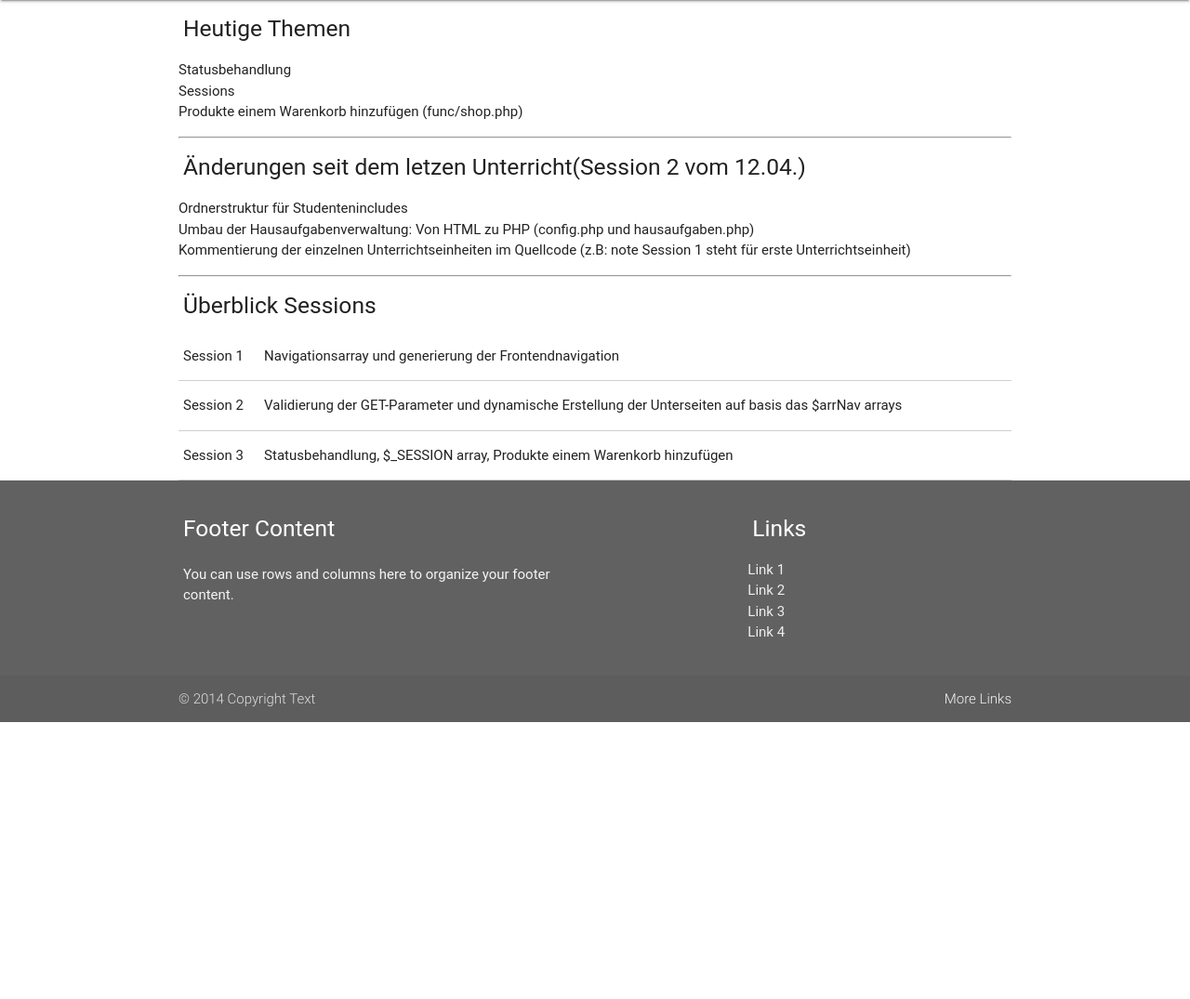
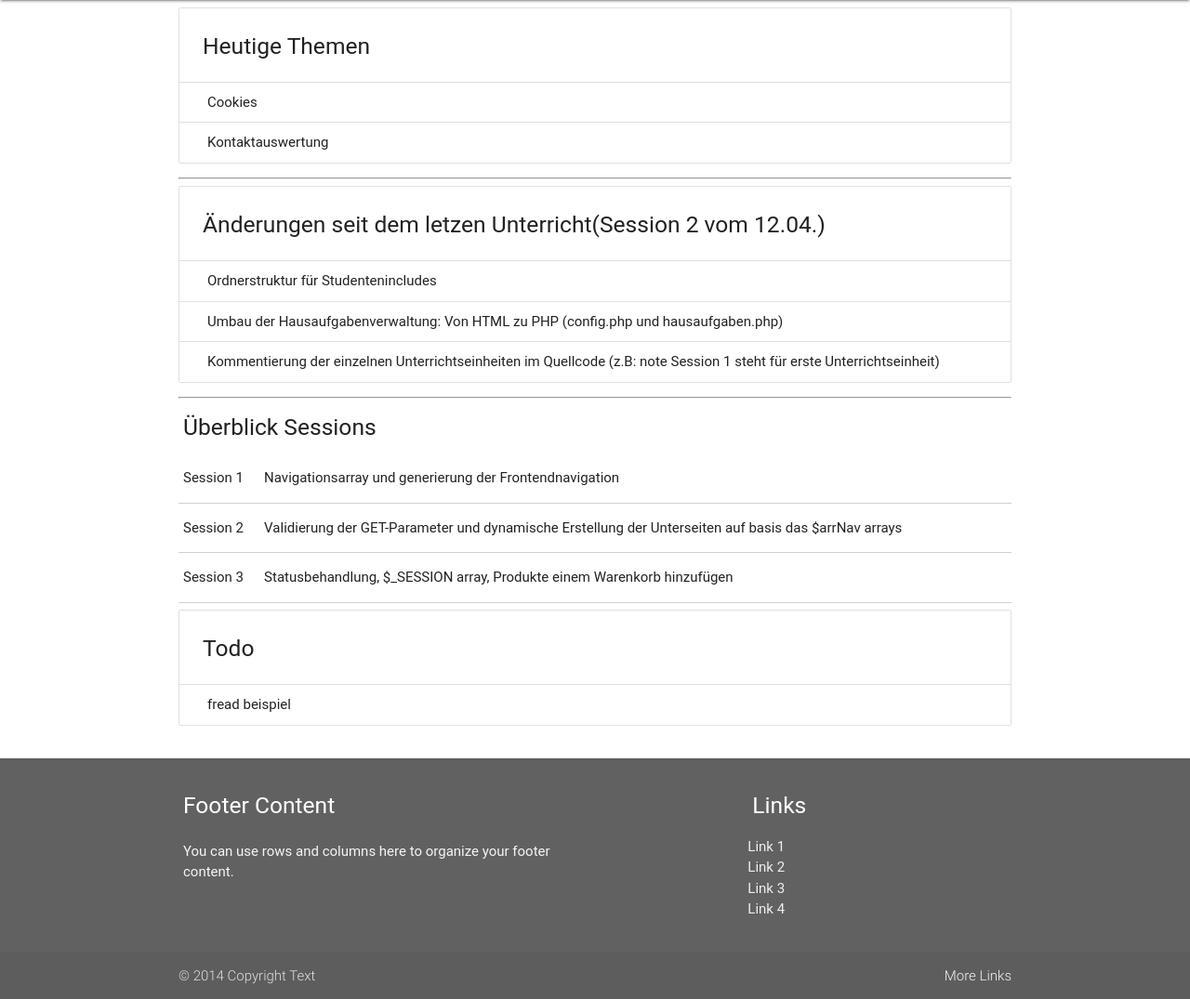
Before and after one commit to irhamputra/PHP_lesson, a PHP site: page /?p=1 in a window 1280 px wide. Shown: the part 64-1139 px from the top of the page at 93% size. Before the commit the page ends 841 px from the top, so only its background shows below. Run offline with PHP 8.4, Linux system fonts and the light colour scheme; some libraries are stand-ins or nearby versions; some web fonts are replaced.

Commit message:
styling der Hausaufgabensektion

```diff
--- a/config/config.php
+++ b/config/config.php
@@ -162,4 +162,9 @@ $arrProducts = array(
         "details" => "Hört im Kopf",
         "price" => 159.99
     ),
+    2 => array(
+        "name" => "Mutti-Mixer",
+        "details" => "Mixt Muttis",
+        "price" => 140.00
+    )
 );
--- a/func/application.php
+++ b/func/application.php
@@ -73,20 +73,19 @@ function load_validated_page(){
 
 /**
  * Fügt eine Fehlermeldung zu dem Statusarray hinzu
- * @param $message
+ * @param string $message
  * @return void
  */
-/*
 function addStatusMessage($message){
     global $arrStatus;
     $arrStatus[] = $message;
 }
-*/
+
+
 /**
  * Liest das Statusarray aus und gibt eine html fehlerliste zurück.
  * @return string Liste mit Fehlern
  */
-/*
 function readStatus(){
     global $arrStatus;
     if(!empty($arrStatus)){
@@ -99,10 +98,10 @@ function readStatus(){
     }else{
         return "";
     }
-}*/
+}
 
-/** Lade Seitenspezifische Funktionen. Ich brauche nicht alle Funktionalität auf jeder seite.
-*
+/** Lade Seitenspezifische Funktionen.
+ * Ich brauche nicht alle Funktionalität auf jeder seite.
 */
 switch($_GET['p']){
     case 'contact':
@@ -112,8 +111,8 @@ switch($_GET['p']){
         break;
 
     case 'shop':
-        //include "func/shop.php";
-        //addToCart();
+        include "func/shop.php";
+        addToCart();
         break;
 
 }
--- a/func/shop.php
+++ b/func/shop.php
@@ -1,6 +1,6 @@
 <?php
 // NOTE: Session 3
-/*
+
 function addToCart(){
     global $arrProducts;
     if(isset($_GET['addItem'])){
@@ -12,4 +12,4 @@ function addToCart(){
             $_SESSION['cart'][$_GET['addItem']]['count'] = 1;
         }
     }
-}*/
+}
--- a/index.php
+++ b/index.php
@@ -1,11 +1,14 @@
 <?php
 // Note: Session 3
 // Startet eine Session beim User. Muss im Code an erster Stelle stehen und vor jeder HTML ausgabe passieren.
-// session_start();
+session_start();
+
 
 // NOTE: Session 1
 include "config/config.php";
 include "func/application.php";
+
+
 ?>
 
 
@@ -44,7 +47,7 @@ include "func/application.php";
 
 <!-- Fehlerbehandlung -->
 <!-- NOTE: Session 3-->
-<?php // echo readStatus(); ?>
+<?php echo readStatus(); ?>
 
 <main class="container">
     <!-- NOTE: Session 2-->
--- a/sites/frontend/home.php
+++ b/sites/frontend/home.php
@@ -1,15 +1,17 @@
-<h5>Heutige Themen</h5>
-<ul>
-    <li>Statusbehandlung</li>
-    <li>Sessions</li>
-    <li>Produkte einem Warenkorb hinzufügen (func/shop.php)</li>
+
+<ul class="collection with-header">
+    <li class="collection-header"><h5>Heutige Themen</h5></li>
+    <li class="collection-item">Cookies</li>
+    <li class="collection-item">Kontaktauswertung</li>
+
 </ul>
 <hr>
-<h5>Änderungen seit dem letzen Unterricht(Session 2 vom 12.04.)</h5>
-<ul>
-    <li>Ordnerstruktur für Studentenincludes</li>
-    <li>Umbau der Hausaufgabenverwaltung: Von HTML zu PHP (config.php und hausaufgaben.php)</li>
-    <li>Kommentierung der einzelnen Unterrichtseinheiten im Quellcode (z.B: note Session 1 steht für erste Unterrichtseinheit)</li>
+
+<ul class="collection with-header">
+    <li class="collection-header"><h5>Änderungen seit dem letzen Unterricht(Session 2 vom 12.04.)</h5></li>
+    <li class="collection-item">Ordnerstruktur für Studentenincludes</li>
+    <li class="collection-item">Umbau der Hausaufgabenverwaltung: Von HTML zu PHP (config.php und hausaufgaben.php)</li>
+    <li class="collection-item">Kommentierung der einzelnen Unterrichtseinheiten im Quellcode (z.B: note Session 1 steht für erste Unterrichtseinheit)</li>
 </ul>
 <hr>
 <h5>Überblick Sessions</h5>
@@ -27,3 +29,11 @@
         <td>Statusbehandlung, $_SESSION array, Produkte einem Warenkorb hinzufügen</td>
     </tr>
 </table>
+
+<ul class="collection with-header">
+    <li class="collection-header"><h5>Todo</h5></li>
+    <li class="collection-item">fread beispiel</li>
+    </ul>
+<h5></h5>
+
+<?= nl2br(file_get_contents("Fragen.txt")); ?>
--- a/sites/frontend/lena.php
+++ b/sites/frontend/lena.php
@@ -17,8 +17,8 @@ $fragen = array (
  * Übertragen der Überschrift und der Fragen mit fwrite in die Textdatei.
  */
 
-$handle = fopen ("Fragen.txt", "w+");
-
+$handle = fopen ("Fragen_lena.txt", "w+");
+$print_r(fread($handle));
 
 foreach ($fragen as $no => $question){
   if ($no == 0){
```
Also changed, not shown: sites/frontend/cart.php (+31 -1 lines), sites/frontend/shop.php (+8 -9 lines), sites/frontend/thomas.php (line endings or trailing spaces).
